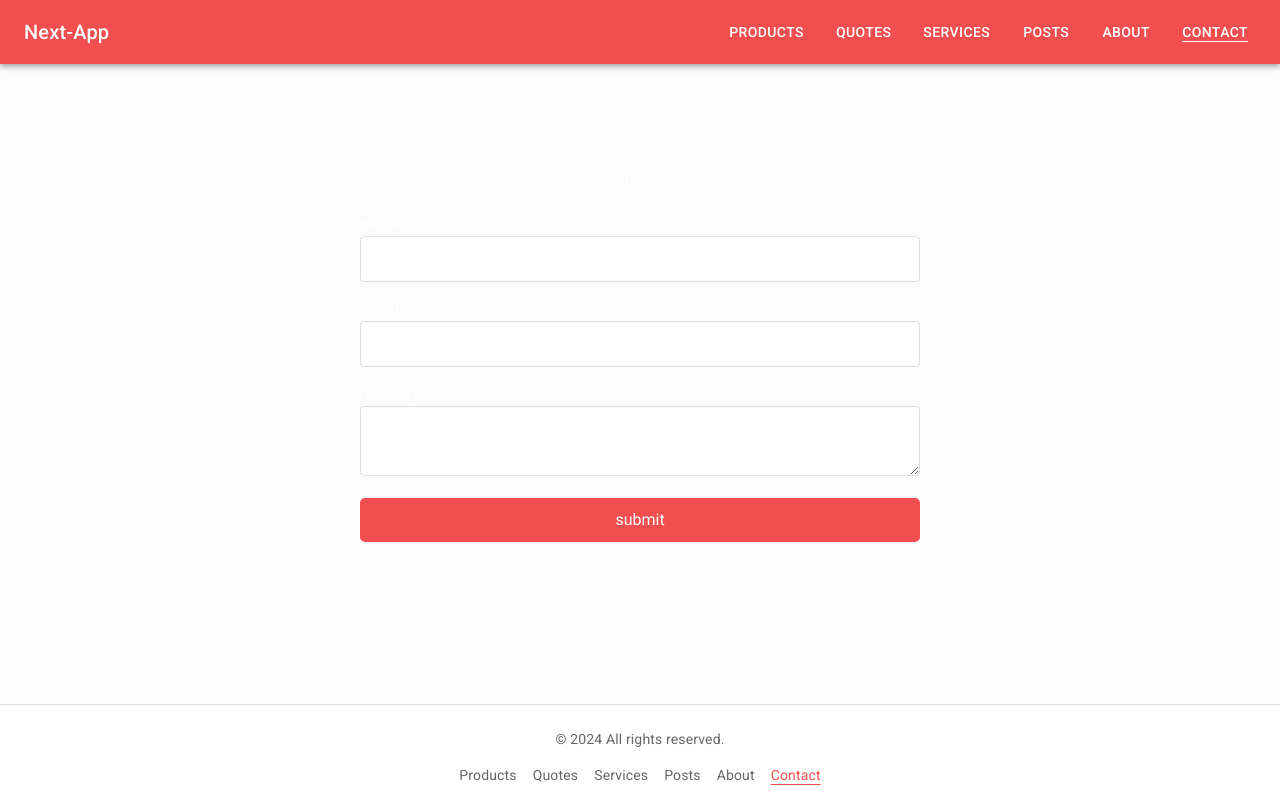
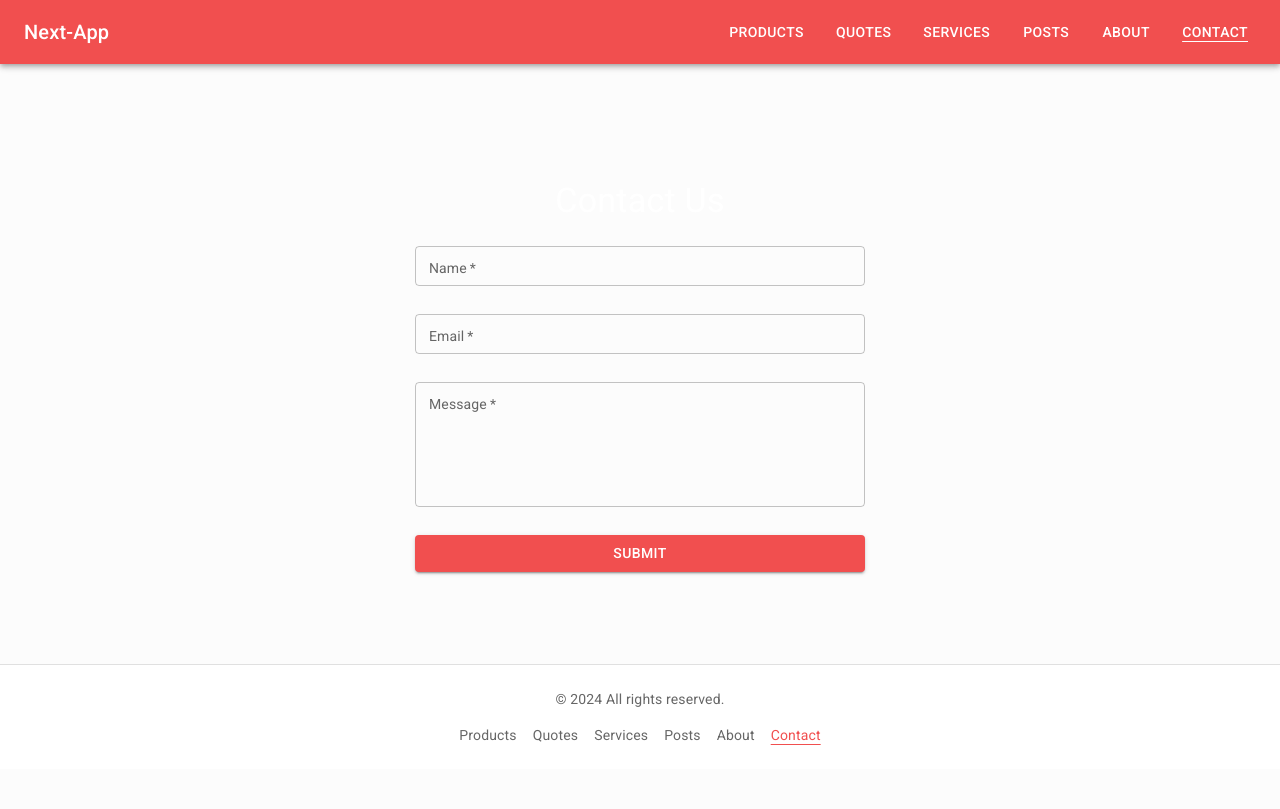
Before and after one commit to prachisoni164/ui-assignments, a Next.js app in the folder next-app/: page /contact in a window 1280 px wide. Built offline with nearby package versions, Linux system fonts and the light colour scheme.

Commit message:
feat: add mui component in contact pae

```diff
--- a/next-app/views/contact/contact.jsx
+++ b/next-app/views/contact/contact.jsx
@@ -1,82 +1,134 @@
-"use client"
+"use client";
 
-import React, { useState } from 'react'
-import '../../styles/contact.styles.css'
-import Button from '../../components/Button'
+import React, { useState } from "react";
+import { Box, Button, TextField, Typography, Alert } from "@mui/material";
 
 const Contact = () => {
-
-    // Form data
-    const [form, setForm] = useState(
-        {
-            name: '',
-            email: '',
-            message: ''
-
-        }
-    );
+  const [form, setForm] = useState({
+    name: "",
+    email: "",
+    message: "",
+  });
 
   const [submitted, setSubmitted] = useState(false);
 
-    // This fires when there are changes in any of the inputs
   const handleInputChange = (e) => {
-        const { name, value } = e.target; // Destructure name and value from the event target
+    const { name, value } = e.target;
+    setForm((prevForm) => ({
+      ...prevForm,
+      [name]: value,
+    }));
+  };
 
-        setForm((prevForm) => ({
-            ...prevForm,        // Spread the previous state
-            [name]: value       // Update the property with the input's name (e.g. email, name, or message) with its value
-        }));
-    }
-
-    const handleSubmit = () => {
+  const handleSubmit = (e) => {
+    e.preventDefault(); // Prevents the form from reloading the page
     setSubmitted(true);
-
-    }
+  };
 
   return (
-        <div className="contactContainer">
-            <h1>contact us</h1>
+    <Box
+      display="flex"
+      flexDirection="column"
+      alignItems="center"
+      justifyContent="center"
+      height="75vh"
+      padding={2}
+    >
+      <Typography variant="h4" sx={{ my: 3 }} gutterBottom>
+        Contact Us
+      </Typography>
 
-            {submitted ? (<p>Thank you for reaching out, {form.name}! We&apos;ll get back to you soon</p>
+      {submitted ? (
+        <Alert severity="success">
+          Thank you for reaching out, {form.name}! We'll get back to you soon.
+        </Alert>
       ) : (
-                <form className="contactForm" onSubmit={handleSubmit}>
-                    <div className="formGroup">
-                        <label htmlFor="name">name</label>
-                        <input
-                            type="text"
-                            id="name"
+        <Box
+          component="form"
+          onSubmit={handleSubmit}
+          width="100%"
+          maxWidth="450px"
+          display="flex"
+          flexDirection="column"
+          gap={2}
+        >
+          <TextField
+            label="Name"
             name="name"
             value={form.name}
             onChange={handleInputChange}
             required
+            fullWidth
+            variant="outlined"
+            sx={{
+              "& .MuiOutlinedInput-root": {
+                height: 40,
+                marginBottom: "12px",
+                "& input": {
+                  padding: "10px",
+                },
+              },
+              "& .MuiInputLabel-root": {
+                top: "-4px",
+                fontSize: "0.875rem",
+              },
+            }}
           />
-                    </div>
-                    <div className="formGroup">
-                        <label htmlFor="email">email</label>
-                        <input
+
+          <TextField
+            label="Email"
             type="email"
-                            id="email"
             name="email"
             value={form.email}
             onChange={handleInputChange}
             required
+            fullWidth
+            variant="outlined"
+            sx={{
+              "& .MuiOutlinedInput-root": {
+                height: 40, // Set height for input field
+                marginBottom: "12px",
+                "& input": {
+                  padding: "10px", // Adjust padding inside input
+                },
+              },
+              "& .MuiInputLabel-root": {
+                top: "-4px", // Adjust label positioning
+                fontSize: "0.875rem", // Adjust font size for label
+              },
+            }}
           />
-                    </div>
-                    <div className="formGroup">
-                        <label htmlFor="message">message</label>
-                        <textarea
-                            id="message"
+
+          <TextField
+            label="Message"
             name="message"
             value={form.message}
             onChange={handleInputChange}
             required
+            multiline
+            rows={4}
+            fullWidth
+            sx={{
+              "& .MuiOutlinedInput-root": {
+                marginBottom: "12px",
+                "& input": {
+                  padding: "10px",
+                },
+              },
+              "& .MuiInputLabel-root": {
+                top: "-4px",
+                fontSize: "0.875rem",
+              },
+            }}
           />
-                    </div>
-                    <Button>submit</Button>
-                </form>
+
+          <Button type="submit" variant="contained" color="primary">
+            Submit
+          </Button>
+        </Box>
       )}
-        </div>
-    )
-}
+    </Box>
+  );
+};
 
-export default Contact
+export default Contact;
```
Lines whose indentation alone changed are shown as unchanged.
